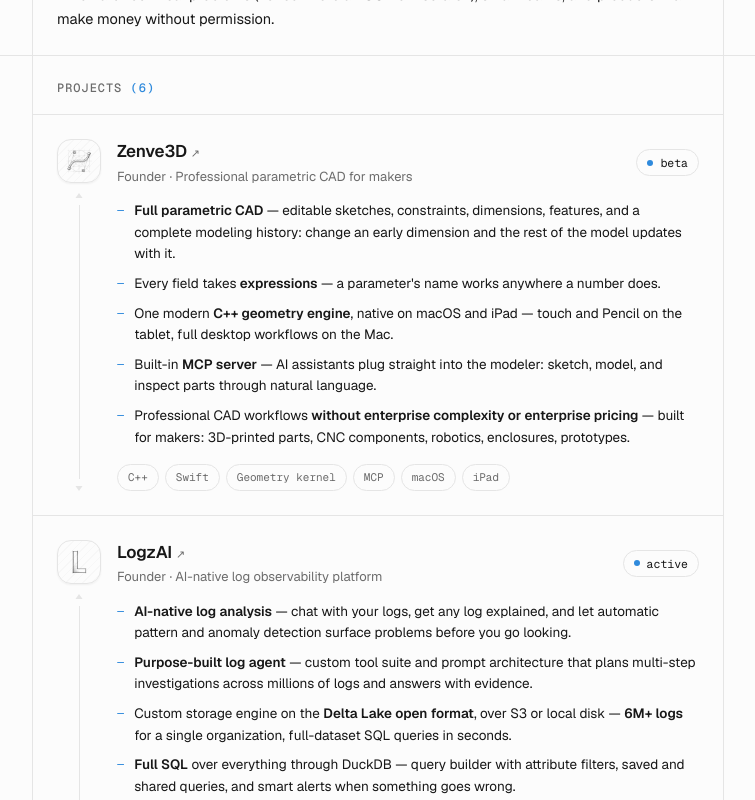
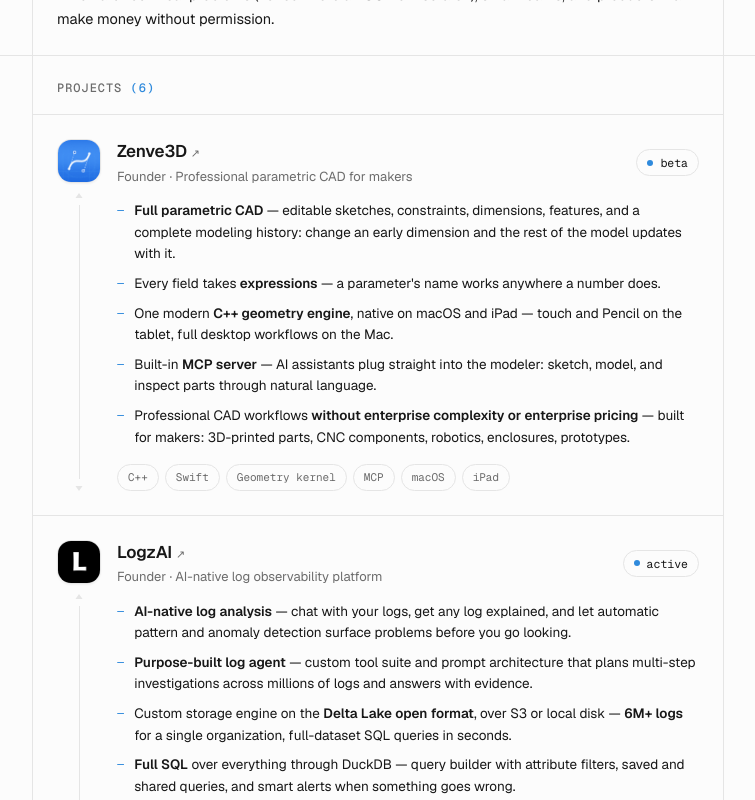
Before and after one commit to ghalex/personal-website, a Next.js app: page / in a window 1280 px wide. Shown: the part 780-1580 px from the top of the page, without its empty margins (262-1017 px from the left). Built offline with nearby package versions, Linux system fonts and the light colour scheme.

Commit message:
Restore original colored project logos
- Point projects back at the colored logo set; drop the CSS-mask sketch
  rendering and stripe override in the project card
- Replace LogzAI's svg logo with a png

```diff
--- a/src/components/landing/project-card.tsx
+++ b/src/components/landing/project-card.tsx
@@ -9,21 +9,8 @@
 
 export function ProjectCard({ project }: ProjectCardProps) {
   const renderLogo = () => (
-    <div className="size-11 shrink-0 overflow-hidden rounded-xl border border-border bg-stripes shadow-xs [--stripe:rgb(0_0_0/2%)] dark:[--stripe:rgb(255_255_255/2.5%)]">
-      {project.logoSrc &&
-        (project.logoSrc.startsWith("/logos/draw/") ? (
-          <div
-            role="img"
-            aria-label={`${project.name} logo`}
-            className="size-full bg-black dark:bg-white"
-            style={{
-              maskImage: `url(${project.logoSrc})`,
-              maskSize: "cover",
-              WebkitMaskImage: `url(${project.logoSrc})`,
-              WebkitMaskSize: "cover",
-            }}
-          />
-        ) : (
+    <div className="size-11 shrink-0 overflow-hidden rounded-xl border border-border bg-stripes shadow-xs">
+      {project.logoSrc && (
         <Image
           src={project.logoSrc}
           alt={`${project.name} logo`}
@@ -31,7 +18,7 @@
           height={44}
           className="size-full object-cover"
         />
-        ))}
+      )}
     </div>
   );
 
--- a/src/lib/content.ts
+++ b/src/lib/content.ts
@@ -32,7 +32,7 @@
     role: "Founder · Professional parametric CAD for makers",
     meta: "beta",
     active: true,
-    logoSrc: "/logos/draw/zenve3d-sketch.png",
+    logoSrc: "/logos/zenve3d.png",
     bullets: [
       "**Full parametric CAD** — editable sketches, constraints, dimensions, features, and a complete modeling history: change an early dimension and the rest of the model updates with it.",
       "Every field takes **expressions** — a parameter's name works anywhere a number does.",
@@ -48,7 +48,7 @@
     role: "Founder · AI-native log observability platform",
     meta: "active",
     active: true,
-    logoSrc: "/logos/draw/logzai-sketch-v3.png",
+    logoSrc: "/logos/logzai.png",
     bullets: [
       "**AI-native log analysis** — chat with your logs, get any log explained, and let automatic pattern and anomaly detection surface problems before you go looking.",
       "**Purpose-built log agent** — custom tool suite and prompt architecture that plans multi-step investigations across millions of logs and answers with evidence.",
@@ -72,7 +72,7 @@
     role: "Co-Founder & CEO · Automated trading platform",
     meta: "300K+ tx",
     active: false,
-    logoSrc: "/logos/draw/zapant-sketch.png",
+    logoSrc: "/logos/zapant.png",
     bullets: [
       "**Automated trading bots** for stocks and crypto — pick a public bot with strict risk-management protocols, connect your broker, and go live in minutes.",
       "[**Zplang**](https://zaplang.com), an open-source Clojure-inspired trading language with built-in assets and indicators — a strategy is a few lines of code, backtested and executed from the terminal with [**ZapCLI**](https://zapcli.com).",
@@ -87,7 +87,7 @@
     role: "Solo founder · Trading-journal SaaS",
     meta: "€2K MRR",
     active: true,
-    logoSrc: "/logos/draw/zapant-sketch.png",
+    logoSrc: "/logos/antsignals.png",
     bullets: [
       "**A trading journal that finds your edge** — import trades straight from your broker and let the reports show which setups make money and which quietly bleed it.",
       "**Data-driven feedback** on everything: peak-performance hours, position sizing, pattern and mistake detection — across stocks, indices, forex, options, and crypto.",
@@ -102,7 +102,7 @@
     role: "SVG charting library for Vue 3",
     meta: "150+ stars",
     active: false,
-    logoSrc: "/logos/draw/vue3charts-sketch.png",
+    logoSrc: "/logos/vue3charts.png",
     bullets: [
       "**#1 search result for “vue3 charts”** — SVG charting for Vue 3, intuitive and extensible.",
       "**Charts are templates** — Grid, Bar, Line, and Area compose as declarative layers.",
```
Also changed, not shown: public/logos/logzai.png (added), public/logos/logzai.svg (deleted). Lines whose indentation alone changed are shown as unchanged.
